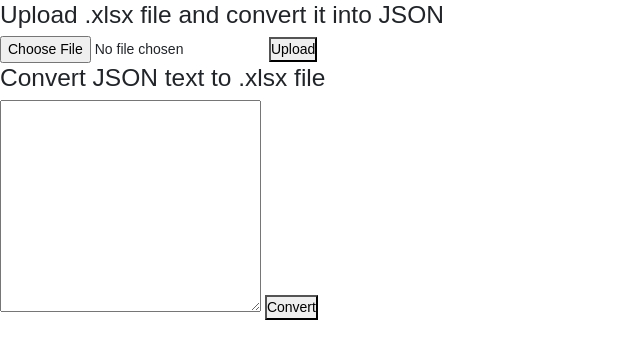
After one commit to yuan-miranda/guidance-system, a Node server app: page /upload-xlsx in a window 1280 px wide. The commit adds this page. Shown: the top 359 px of the page, without its empty margins (0-640 px from the left). Run offline with Node 20, Linux system fonts and the light colour scheme; some libraries are stand-ins or nearby versions.

Commit message:
xlsx to json added to main

```diff
--- a/index.js
+++ b/index.js
@@ -8,6 +8,7 @@ import path from 'path';
 import qrcode from 'qrcode';
 import multer from 'multer';
 import fs from 'fs';
+import xlsx from 'xlsx';
 
 const app = express();
 const port = 3000;
@@ -17,7 +18,7 @@ const __dirname = dirname(__filename);
 
 const storage = multer.diskStorage({
     destination: (req, file, cb) => {
-        cb(null, "uploads/");
+        cb(null, "public/cdn/uploads");
     },
     filename: (req, file, cb) => {
         const date = new Date();
@@ -42,6 +43,8 @@ app.use("/node_modules", express.static(join(__dirname, 'node_modules')));
 app.use("/qr", express.static(join(__dirname, 'public/cdn/qr')));
 app.use("/background", express.static(join(__dirname, 'public/cdn/background')));
 
+
+// home
 app.get('/', async (req, res) => {
     const db = await dbPromise;
     const home = await db.all('SELECT * FROM StudentData');
@@ -53,6 +56,40 @@ app.get('/', async (req, res) => {
     });
 });
 
+app.post('/addStudentData', upload.single("file"), async (req, res) => {
+    const { student_id, level, program, guidance_service_availed, contact_type, nature_of_concern, specific_concern, concern, intervention, status, remarks } = req.body;
+    const db = await dbPromise;
+
+    const date = new Date().toISOString().split('T')[0];
+    await db.run(`
+        INSERT INTO StudentData (date, student_id, level, program, guidance_service_availed, contact_type, nature_of_concern, specific_concern, concern, intervention, status, remarks)
+        VALUES (?, ?, ?, ?, ?, ?, ?, ?, ?, ?, ?, ?)`,
+        [date, student_id, level, program, guidance_service_availed, contact_type, nature_of_concern, specific_concern, concern, intervention, status, remarks]);
+    res.json({ message: 'Data added successfully' });
+});
+
+app.get('/searchStudentData', async (req, res) => {
+    const { q } = req.query;
+    const db = await dbPromise;
+    const data = await db.all(
+        `SELECT * FROM StudentData
+         WHERE date LIKE ?
+         OR student_id LIKE ?
+         OR level LIKE ?
+         OR program LIKE ?
+         OR guidance_service_availed LIKE ?
+         OR contact_type LIKE ?
+         OR nature_of_concern LIKE ?
+         OR specific_concern LIKE ?
+         OR concern LIKE ?
+         OR status LIKE ?
+         OR intervention LIKE ?
+         OR remarks LIKE ?`,
+        Array(12).fill(`%${q}%`)
+    );
+    res.json(data);
+});
+
 app.get('/login', (req, res) => {
     res.render('login', {
         title: 'Login',
@@ -61,6 +98,8 @@ app.get('/login', (req, res) => {
     });
 });
 
+
+// qrgen
 app.get('/qrgen', (req, res) => {
     res.render('qrgen', {
         title: 'QR Code Generator',
@@ -114,38 +153,54 @@ app.delete("/delete-qr", (req, res) => {
     });
 });
 
-app.post('/addStudentData', upload.single("file"), async (req, res) => {
-    const { student_id, level, program, guidance_service_availed, contact_type, nature_of_concern, specific_concern, concern, intervention, status, remarks } = req.body;
-    const db = await dbPromise;
-
-    const date = new Date().toISOString().split('T')[0];
-    await db.run(`
-        INSERT INTO StudentData (date, student_id, level, program, guidance_service_availed, contact_type, nature_of_concern, specific_concern, concern, intervention, status, remarks)
-        VALUES (?, ?, ?, ?, ?, ?, ?, ?, ?, ?, ?, ?)`,
-        [date, student_id, level, program, guidance_service_availed, contact_type, nature_of_concern, specific_concern, concern, intervention, status, remarks]);
-    res.json({ message: 'Data added successfully' });
+// upload
+app.get('/upload-xlsx', (req, res) => {
+    res.render('upload-xlsx', {
+        title: 'Upload',
+        styles: ['/node_modules/bootstrap/dist/css/bootstrap.min.css', 'css/BASE.css', 'css/upload-xlsx.css'],
+        scripts: ['/node_modules/bootstrap/dist/js/bootstrap.bundle.min.js', 'js/upload-xlsx.js']
+    });
 });
 
-app.get('/searchStudentData', async (req, res) => {
-    const { q } = req.query;
-    const db = await dbPromise;
-    const data = await db.all(
-        `SELECT * FROM StudentData
-         WHERE date LIKE ?
-         OR student_id LIKE ?
-         OR level LIKE ?
-         OR program LIKE ?
-         OR guidance_service_availed LIKE ?
-         OR contact_type LIKE ?
-         OR nature_of_concern LIKE ?
-         OR specific_concern LIKE ?
-         OR concern LIKE ?
-         OR status LIKE ?
-         OR intervention LIKE ?
-         OR remarks LIKE ?`,
-        Array(12).fill(`%${q}%`)
-    );
-    res.json(data);
+app.post("/upload", upload.single("file"), (req, res) => {
+    if (!req.file) return res.status(400).send("Please upload a file");
+    try {
+        const filePath = path.resolve(req.file.path);
+
+        // readFile doesnt work for some reason, so I buffer read it instead
+        // const workbook = xlsx.readFile(filePath);
+
+        const fileBuffer = fs.readFileSync(filePath);
+        const workbook = xlsx.read(fileBuffer, { type: "buffer" });
+
+        const sheetName = workbook.SheetNames[0];
+        const sheetData = xlsx.utils.sheet_to_json(workbook.Sheets[sheetName]);
+        res.json(sheetData);
+    } catch (error) {
+        res.status(500).send(error.message);
+    }
+});
+
+app.post("/convert", express.json(), (req, res) => {
+    if (!req.body || !Array.isArray(req.body)) return res.status(400).send("Please provide JSON data");
+    try {
+        console.log(req.body);
+        const data = req.body;
+        const worksheet = xlsx.utils.json_to_sheet(data);
+        const workbook = xlsx.utils.book_new();
+        xlsx.utils.book_append_sheet(workbook, worksheet, "Sheet1");
+
+        const fileBuffer = xlsx.write(workbook, { type: "buffer", bookType: "xlsx" });
+
+        fs.writeFileSync(path.join(__dirname, 'public/cdn/uploads', `${Date.now()}-converted.xlsx`), fileBuffer);
+        console.log(path.join(__dirname, 'public/cdn/uploads', `${Date.now()}-converted.xlsx`));
+
+        res.setHeader("Content-Disposition", "attachment; filename=converted.xlsx");
+        res.setHeader("Content-Type", "application/vnd.openxmlformats-officedocument.spreadsheetml.sheet");
+        res.send(fileBuffer);
+    } catch (error) {
+        res.status(500).send(error.message);
+    }
 });
 
 app.listen(port, async () => {
--- /dev/null
+++ b/public/js/upload-xlsx.js
@@ -0,0 +1,31 @@
+function jsonFormSubmitListener() {
+    const form = document.getElementById('jsonForm');
+    form.addEventListener('submit', async (event)  => {
+        event.preventDefault();
+        const jsonFormInput = document.getElementById('jsonInput').value;
+        try {
+            const response = await fetch("/convert", {
+                method: 'POST',
+                headers: {
+                    'Content-Type': 'application/json'
+                },
+                body: jsonFormInput
+            });
+            if (response.ok) {
+                alert('JSON converted to .xlsx');
+                const blob = await response.blob();
+                const url = URL.createObjectURL(blob);
+                const a = document.createElement('a');
+                a.href = url;
+                a.download = 'converted.xlsx';
+                a.click();
+                a.remove();
+            } else {
+                throw new Error('Failed to convert JSON to .xlsx');
+            }
+        } catch (error) {
+            console.error(error);
+        }
+    });
+}
+jsonFormSubmitListener();
--- a/views/home.handlebars
+++ b/views/home.handlebars
@@ -16,13 +16,13 @@
                         <a class="nav-link active" aria-current="page" href="/">Manage</a>
                     </li>
                     <li class="nav-item">
-                        <a class="nav-link active" aria-current="page" href="/">Upload XLSX</a>
+                        <a class="nav-link active" aria-current="page" href="/upload-xlsx">Upload XLSX</a>
                     </li>
                     <li class="nav-item">
                         <a class="nav-link active" aria-current="page" href="/qrgen">Generate QR</a>
                     </li>
                     <li class="nav-item">
-                        <a class="nav-link active" aria-current="page" href="/" onclick="openAddModal()">add</a>
+                        <a class="nav-link active" aria-current="page" onclick="openAddModal()">add</a>
                 </ul>
                 <form role="search" id="searchForm">
                     <input class="form-control" id="searchBar" type="search" placeholder="Search (CTRL K)"
--- /dev/null
+++ b/views/upload-xlsx.handlebars
@@ -0,0 +1,14 @@
+<div class="upload">
+        <h3>Upload .xlsx file and convert it into JSON</h3>
+        <form action="/upload" method="post" enctype="multipart/form-data">
+            <input type="file" name="file" accept=".xls, .xlsx">
+            <button type="submit">Upload</button>
+        </form>
+    </div>
+    <div class="convert">
+        <h3>Convert JSON text to .xlsx file</h3>
+        <form id="jsonForm">
+            <textarea name="json" id="jsonInput" cols="30" rows="10"></textarea>
+            <button type="submit">Convert</button>
+        </form>
+    </div>
```
